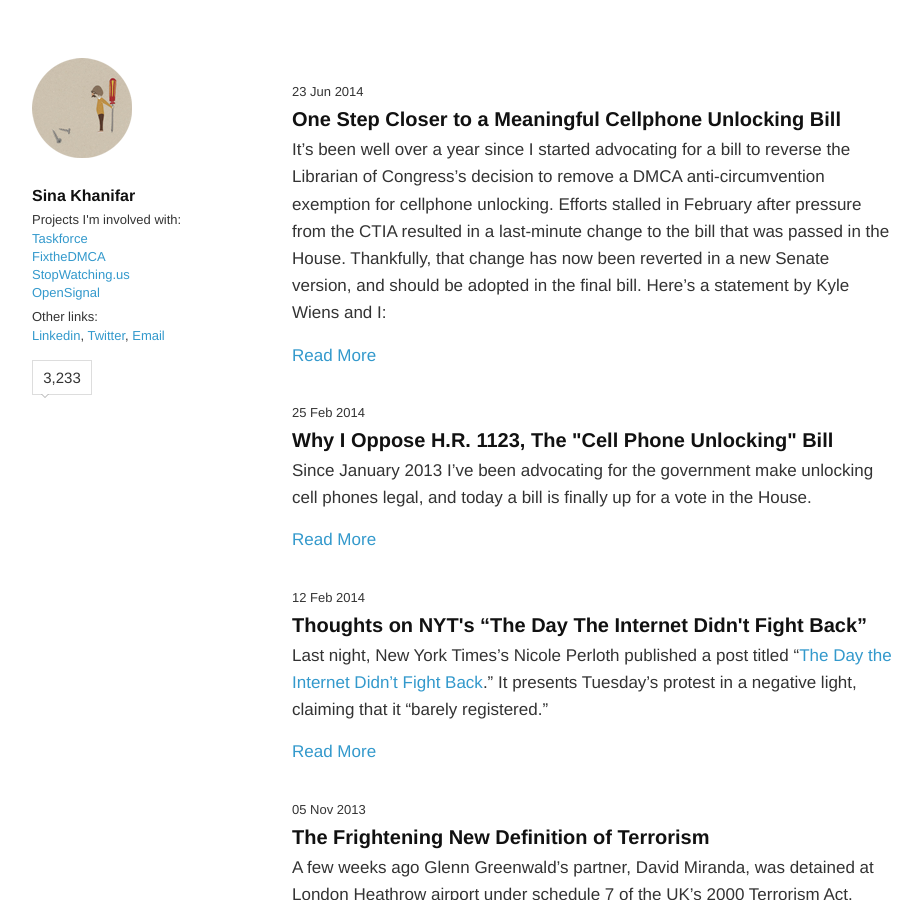
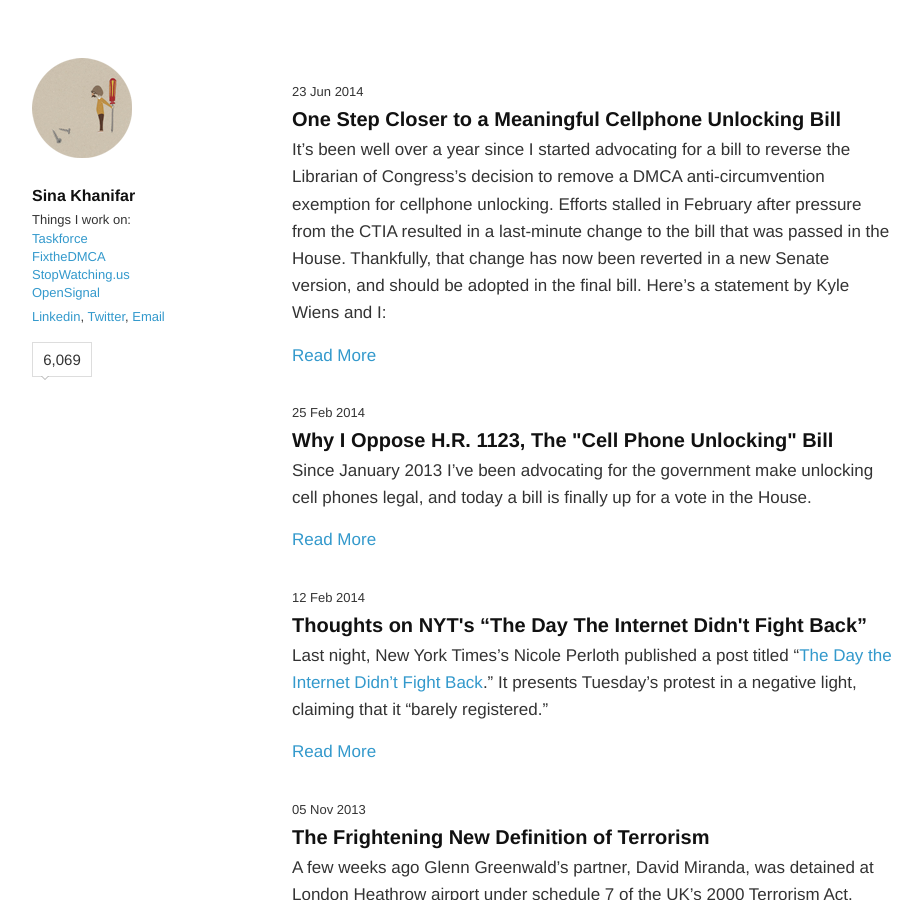
Before and after one commit to sinak/sinak.github.com, a Jekyll site: the page built from index.html, in a window 1280 px wide and 900 px high. Shown: the whole window, without its empty margins (178-1100 px from the left). Built offline with Jekyll 4.4.1, drawn with Linux system fonts in a browser that asks for light colours; nearby versions of some CDN libraries; some web fonts are replaced; Markdown is read by kramdown in place of the engine named in the settings; comment, search, counter and statistics services are not loaded.

Commit message:
Layout changes

```diff
--- a/_layouts/layout.html
+++ b/_layouts/layout.html
@@ -36,12 +36,13 @@
 
           <div id="header-text">
             <h1>Sina Khanifar</h1>
-            <p id="projects">Projects I'm involved with: <br />
+            <p id="projects">Things I work on: <br />
               <a href="http://taskforce.is" target="_blank">Taskforce</a><br />
               <a href="http://fixthedmca.org" target="_blank">FixtheDMCA</a><br />
               <a href="http://stopwatching.us" target="_blank">StopWatching.us</a><br />
-              <a href="http://opensignal.com" target="_blank">OpenSignal</a></p><p id="other">
-              Other links:<br /><a href="http://www.linkedin.com/in/sinakhanifar/" target="_blank">Linkedin</a>, <a href="http://twitter.com/sinak" target="_blank">Twitter</a>, <a href="mailto:sina.khanifar@gmail.com" target="_blank">Email</a></p>
+              <a href="http://opensignal.com" target="_blank">OpenSignal</a></p>
+              <p id="other">
+              <a href="http://www.linkedin.com/in/sinakhanifar/" target="_blank">Linkedin</a>, <a href="http://twitter.com/sinak" target="_blank">Twitter</a>, <a href="mailto:sina.khanifar@gmail.com" target="_blank">Email</a></p>
           </div>
         </div>
 
@@ -50,7 +51,7 @@
           <!-- Twitter follow button -->
 
           <div style="float:left; padding-right:10px;">
-            <div class="twitter_box"><span id="followers">3,233</span></div>
+            <div class="twitter_box"><span id="followers">6,069</span></div>
             <a href="https://twitter.com/sinak" class="twitter-follow-button" data-show-count="false" data-show-screen-name="false"></a>
           </div>
 
```
